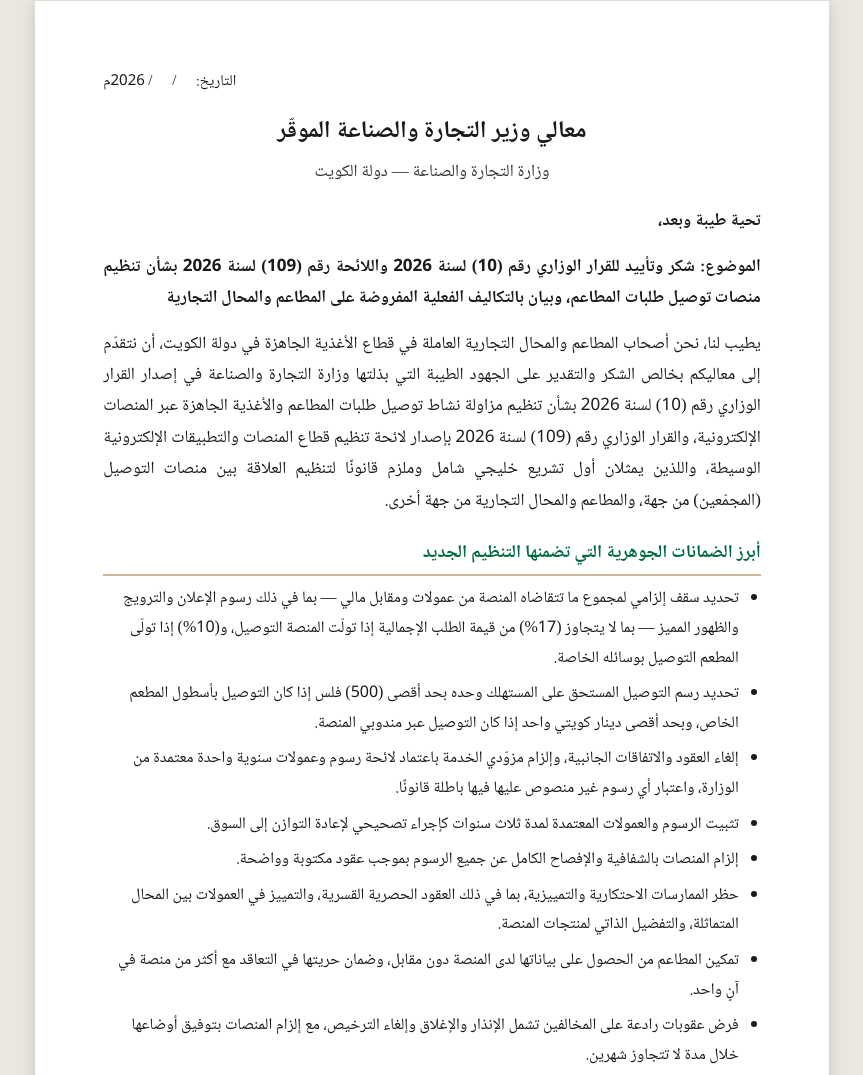
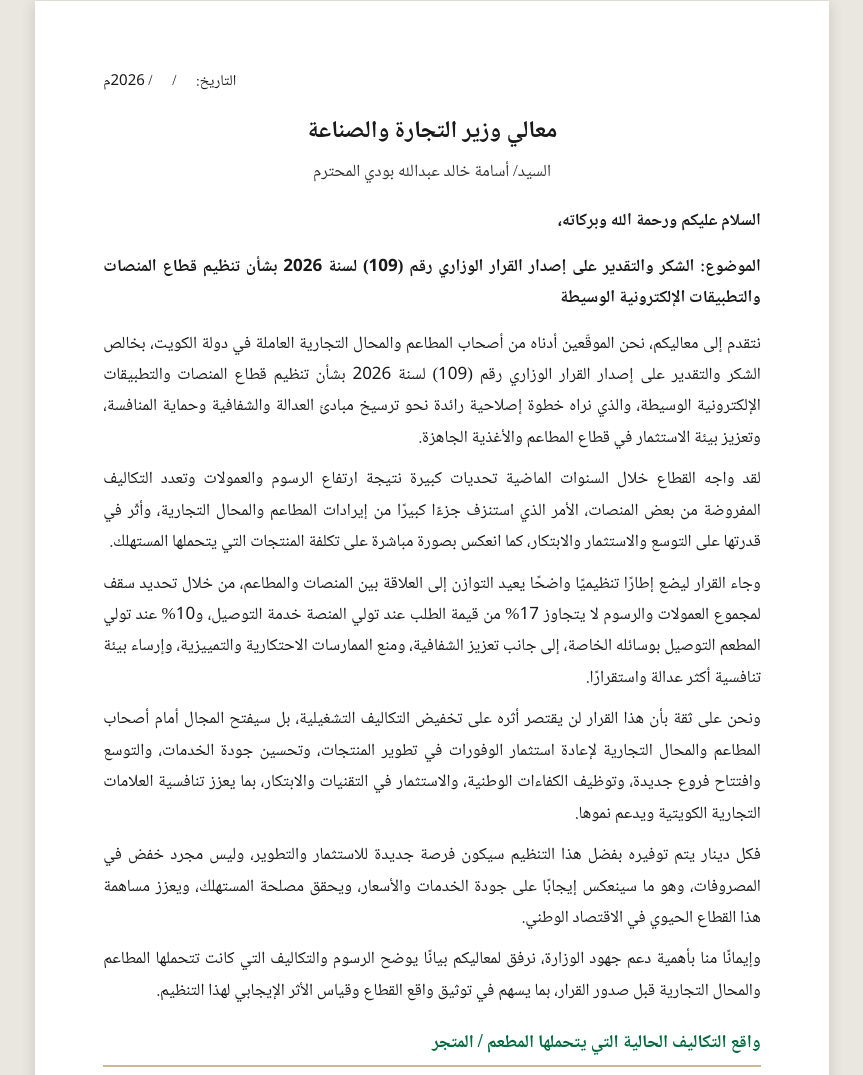
Before and after one commit to dohan9319-ai/Shukran_campaign, a website: page letter.html in a window 1280 px wide. Shown: the part 97-1172 px from the top of the page, without its empty margins (208-1071 px from the left). Drawn offline with Linux system fonts and the light colour scheme.

Commit message:
Rewrite support letter addressed to Minister Osama Khaled Boudi
Replaces the letter opening, subject, and guarantees section with the
new letter text focused on Decision 109/2026; the costs table section
and signature block are kept. Also fixes a stray character before the
doctype in index.html and updates the hero figcaption to the new
minister's name.

Co-Authored-By: Claude Fable 5 <noreply@anthropic.com>

```diff
--- a/letter.html
+++ b/letter.html
@@ -83,26 +83,24 @@
 <div class="sheet">
   <div class="date">التاريخ: &nbsp;&nbsp;&nbsp;&nbsp; / &nbsp;&nbsp;&nbsp;&nbsp; / 2026م</div>
 
-  <h1>معالي وزير التجارة والصناعة الموقّر</h1>
-  <div class="sub">وزارة التجارة والصناعة — دولة الكويت</div>
+  <h1>معالي وزير التجارة والصناعة</h1>
+  <div class="sub">السيد/ أسامة خالد عبدالله بودي المحترم</div>
 
-  <p><strong>تحية طيبة وبعد،</strong></p>
+  <p><strong>السلام عليكم ورحمة الله وبركاته،</strong></p>
 
-  <p class="subject">الموضوع: شكر وتأييد للقرار الوزاري رقم (10) لسنة 2026 واللائحة رقم (109) لسنة 2026 بشأن تنظيم منصات توصيل طلبات المطاعم، وبيان بالتكاليف الفعلية المفروضة على المطاعم والمحال التجارية</p>
+  <p class="subject">الموضوع: الشكر والتقدير على إصدار القرار الوزاري رقم (109) لسنة 2026 بشأن تنظيم قطاع المنصات والتطبيقات الإلكترونية الوسيطة</p>
 
-  <p>يطيب لنا، نحن أصحاب المطاعم والمحال التجارية العاملة في قطاع الأغذية الجاهزة في دولة الكويت، أن نتقدّم إلى معاليكم بخالص الشكر والتقدير على الجهود الطيبة التي بذلتها وزارة التجارة والصناعة في إصدار القرار الوزاري رقم (10) لسنة 2026 بشأن تنظيم مزاولة نشاط توصيل طلبات المطاعم والأغذية الجاهزة عبر المنصات الإلكترونية، والقرار الوزاري رقم (109) لسنة 2026 بإصدار لائحة تنظيم قطاع المنصات والتطبيقات الإلكترونية الوسيطة، واللذين يمثلان أول تشريع خليجي شامل وملزم قانونًا لتنظيم العلاقة بين منصات التوصيل (المجمّعين) من جهة، والمطاعم والمحال التجارية من جهة أخرى.</p>
+  <p>نتقدم إلى معاليكم، نحن الموقّعين أدناه من أصحاب المطاعم والمحال التجارية العاملة في دولة الكويت، بخالص الشكر والتقدير على إصدار القرار الوزاري رقم (109) لسنة 2026 بشأن تنظيم قطاع المنصات والتطبيقات الإلكترونية الوسيطة، والذي نراه خطوة إصلاحية رائدة نحو ترسيخ مبادئ العدالة والشفافية وحماية المنافسة، وتعزيز بيئة الاستثمار في قطاع المطاعم والأغذية الجاهزة.</p>
 
-  <h2>أبرز الضمانات الجوهرية التي تضمنها التنظيم الجديد</h2>
-  <ul>
-    <li>تحديد سقف إلزامي لمجموع ما تتقاضاه المنصة من عمولات ومقابل مالي — بما في ذلك رسوم الإعلان والترويج والظهور المميز — بما لا يتجاوز (17%) من قيمة الطلب الإجمالية إذا تولّت المنصة التوصيل، و(10%) إذا تولّى المطعم التوصيل بوسائله الخاصة.</li>
-    <li>تحديد رسم التوصيل المستحق على المستهلك وحده بحد أقصى (500) فلس إذا كان التوصيل بأسطول المطعم الخاص، وبحد أقصى دينار كويتي واحد إذا كان التوصيل عبر مندوبي المنصة.</li>
-    <li>إلغاء العقود والاتفاقات الجانبية، وإلزام مزوّدي الخدمة باعتماد لائحة رسوم وعمولات سنوية واحدة معتمدة من الوزارة، واعتبار أي رسوم غير منصوص عليها فيها باطلة قانونًا.</li>
-    <li>تثبيت الرسوم والعمولات المعتمدة لمدة ثلاث سنوات كإجراء تصحيحي لإعادة التوازن إلى السوق.</li>
-    <li>إلزام المنصات بالشفافية والإفصاح الكامل عن جميع الرسوم بموجب عقود مكتوبة وواضحة.</li>
-    <li>حظر الممارسات الاحتكارية والتمييزية، بما في ذلك العقود الحصرية القسرية، والتمييز في العمولات بين المحال المتماثلة، والتفضيل الذاتي لمنتجات المنصة.</li>
-    <li>تمكين المطاعم من الحصول على بياناتها لدى المنصة دون مقابل، وضمان حريتها في التعاقد مع أكثر من منصة في آنٍ واحد.</li>
-    <li>فرض عقوبات رادعة على المخالفين تشمل الإنذار والإغلاق وإلغاء الترخيص، مع إلزام المنصات بتوفيق أوضاعها خلال مدة لا تتجاوز شهرين.</li>
-  </ul>
+  <p>لقد واجه القطاع خلال السنوات الماضية تحديات كبيرة نتيجة ارتفاع الرسوم والعمولات وتعدد التكاليف المفروضة من بعض المنصات، الأمر الذي استنزف جزءًا كبيرًا من إيرادات المطاعم والمحال التجارية، وأثّر في قدرتها على التوسع والاستثمار والابتكار، كما انعكس بصورة مباشرة على تكلفة المنتجات التي يتحملها المستهلك.</p>
+
+  <p>وجاء القرار ليضع إطارًا تنظيميًا واضحًا يعيد التوازن إلى العلاقة بين المنصات والمطاعم، من خلال تحديد سقف لمجموع العمولات والرسوم لا يتجاوز 17% من قيمة الطلب عند تولي المنصة خدمة التوصيل، و10% عند تولي المطعم التوصيل بوسائله الخاصة، إلى جانب تعزيز الشفافية، ومنع الممارسات الاحتكارية والتمييزية، وإرساء بيئة تنافسية أكثر عدالة واستقرارًا.</p>
+
+  <p>ونحن على ثقة بأن هذا القرار لن يقتصر أثره على تخفيض التكاليف التشغيلية، بل سيفتح المجال أمام أصحاب المطاعم والمحال التجارية لإعادة استثمار الوفورات في تطوير المنتجات، وتحسين جودة الخدمات، والتوسع وافتتاح فروع جديدة، وتوظيف الكفاءات الوطنية، والاستثمار في التقنيات والابتكار، بما يعزز تنافسية العلامات التجارية الكويتية ويدعم نموها.</p>
+
+  <p>فكل دينار يتم توفيره بفضل هذا التنظيم سيكون فرصة جديدة للاستثمار والتطوير، وليس مجرد خفض في المصروفات، وهو ما سينعكس إيجابًا على جودة الخدمات والأسعار، ويحقق مصلحة المستهلك، ويعزز مساهمة هذا القطاع الحيوي في الاقتصاد الوطني.</p>
+
+  <p>وإيمانًا منا بأهمية دعم جهود الوزارة، نرفق لمعاليكم بيانًا يوضح الرسوم والتكاليف التي كانت تتحملها المطاعم والمحال التجارية قبل صدور القرار، بما يسهم في توثيق واقع القطاع وقياس الأثر الإيجابي لهذا التنظيم.</p>
 
   <h2>واقع التكاليف الحالية التي يتحملها المطعم / المتجر</h2>
   <p>قبل صدور هذا التنظيم، كانت المطاعم والمحال التجارية تتحمل مجموعة من الرسوم والاقتطاعات المتراكمة التي تجاوزت في مجملها، وفق التقديرات القطاعية، ما بين 20% إلى 35% من قيمة الطلب الواحد، ما أدى إلى تآكل هوامش الربح بشكل حاد، خصوصًا لدى المنشآت الصغيرة والمتوسطة. ولتوثيق هذا الواقع أمام معاليكم، نورد أدناه بيانًا تفصيليًا ببنود التكاليف التي يتحملها المطعم / المتجر الموقّع على هذا الخطاب:</p>
@@ -134,11 +132,8 @@
   </table>
   <p class="note">ملاحظة: تعبئة المبالغ اختيارية، ويجوز إدراجها كنسبة مئوية من قيمة الطلب أو كمتوسط شهري تقريبي. المعلومات الواردة أعلاه قُدمت طوعًا من صاحب الشأن إلى الجهة الحكومية المختصة لأغراض دعم الرقابة التنظيمية.</p>
 
-  <h2>أثر التنظيم الجديد على القطاع والمستهلك</h2>
-  <p>إن هذا التنظيم لا يمثل حماية للمطاعم والمحال التجارية من التكاليف المرهقة الموضحة أعلاه فحسب، بل يصحح اختلال ميزان القوة التفاوضية الذي ظل قائمًا لسنوات، إذ يضع لأول مرة سقوفًا قانونية إلزامية وشفافية كاملة في الرسوم. كما أن تخفيض العبء التشغيلي من المتوقع أن ينعكس تدريجيًا في صورة وفورات حقيقية تصل إلى المستهلك النهائي، بما يحقق توازنًا عادلًا بين مصالح جميع الأطراف وينسجم مع توجه دولة الكويت نحو ريادة تنظيم الاقتصاد الرقمي في المنطقة.</p>
-
-  <p>وعليه، نجدد لمعاليكم ولجميع القائمين على وزارة التجارة والصناعة خالص الشكر والتقدير على هذه الخطوة الرائدة، مؤكدين استعدادنا للتعاون مع الوزارة بتقديم أي بيانات أو إيضاحات تدعم التطبيق الفعّال لهذا التنظيم.</p>
-  <p><strong>وتفضلوا معاليكم بقبول فائق الاحترام والتقدير،</strong></p>
+  <p>ختامًا، نجدد لمعاليكم خالص الشكر والتقدير على هذا القرار الإصلاحي، الذي يمثل دعمًا مباشرًا للمستثمر الكويتي، ويعزز ريادة الأعمال، ويرسخ بيئة استثمارية أكثر عدالة واستدامة، بما يواكب تطلعات دولة الكويت نحو اقتصاد أكثر تنافسية وازدهارًا.</p>
+  <p><strong>وتفضلوا بقبول فائق الاحترام والتقدير.</strong></p>
 
   <div class="sig">
     <div class="fields">
```
Also changed, not shown: index.html (+2 -2 lines).
